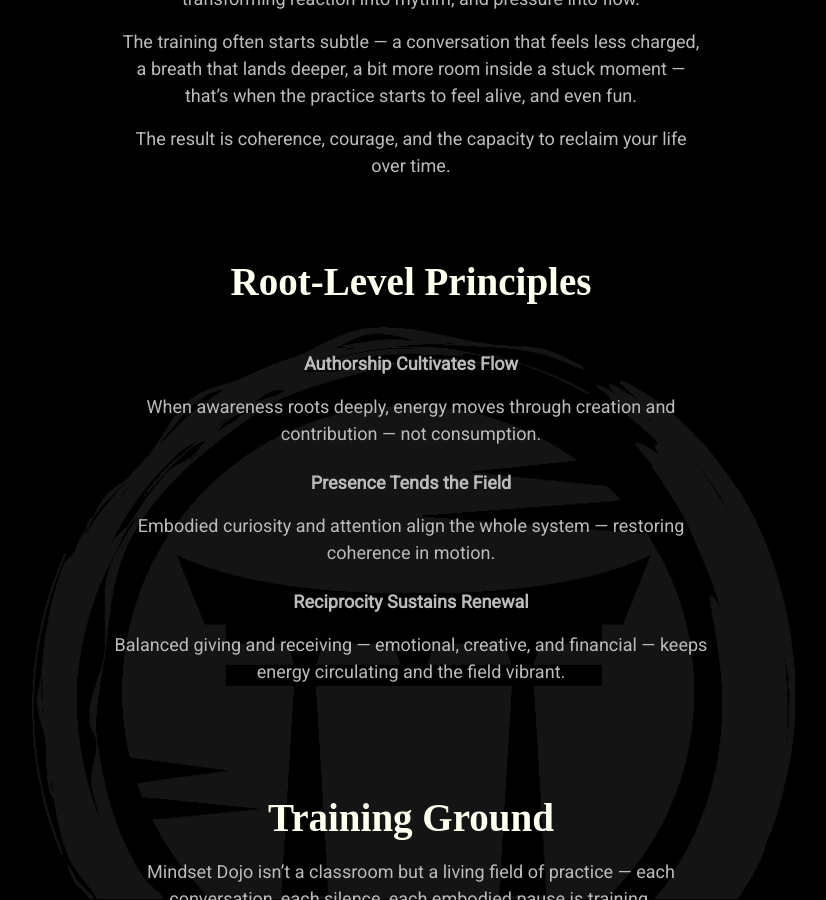
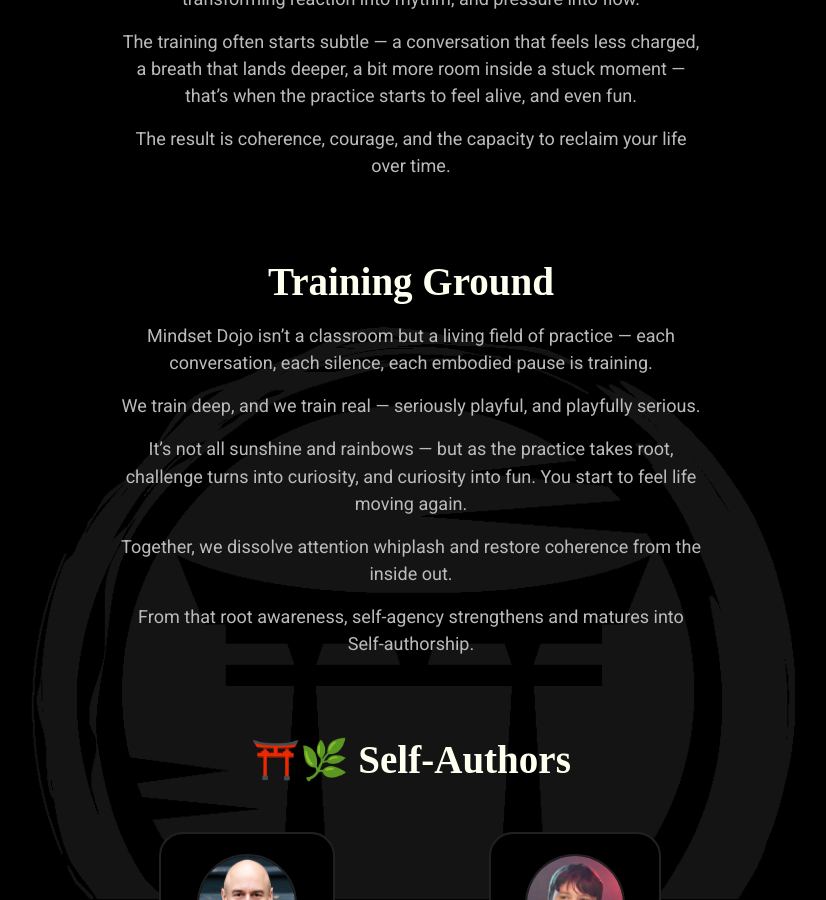
Before and after one commit to mindset-dojo/mindset-dojo.github.io, a Jekyll site: the page built from mission.md, in a window 1280 px wide and 900 px high, scrolled down 1451 px. Shown: the whole window, without its empty margins (229-1055 px from the left). Built offline with Jekyll 4.4.1, drawn with Linux system fonts in a browser that asks for light colours; some web fonts are replaced.

Commit message:
refactor: prune out mission principles

```diff
--- a/_data/sections/mission.yaml
+++ b/_data/sections/mission.yaml
@@ -33,11 +33,6 @@
         - "Training mindset as a martial art reconditions how we meet life — transforming reaction into rhythm, and pressure into flow."
         - "The training often starts subtle — a conversation that feels less charged, a breath that lands deeper, a bit more room inside a stuck moment — that’s when the practice starts to feel alive, and even fun."
         - "The result is coherence, courage, and the capacity to reclaim your life over time."
-  - type: principles
-    data:
-      principles_title: "Root-Level Principles"
-      principles_groups:
-        - "mission"
   - type: text
     data:
       label: "Training Ground"
--- a/_data/sections/principles.yaml
+++ b/_data/sections/principles.yaml
@@ -23,14 +23,4 @@
     - id: "presence"
       label: "Presence Tends the Form"
       description: "We tend the system as a living garden — pruning, nurturing, redesigning with awareness."
-  mission:
-    - id: "authorship"
-      label: "Authorship Cultivates Flow"
-      description: "When awareness roots deeply, energy moves through creation and contribution — not consumption."
-    - id: "attunement"
-      label: "Presence Tends the Field"
-      description: "Embodied curiosity and attention align the whole system — restoring coherence in motion."
-    - id: "reciprocity"
-      label: "Reciprocity Sustains Renewal"
-      description: "Balanced giving and receiving — emotional, creative, and financial — keeps energy circulating and the field vibrant."
 ...
```
